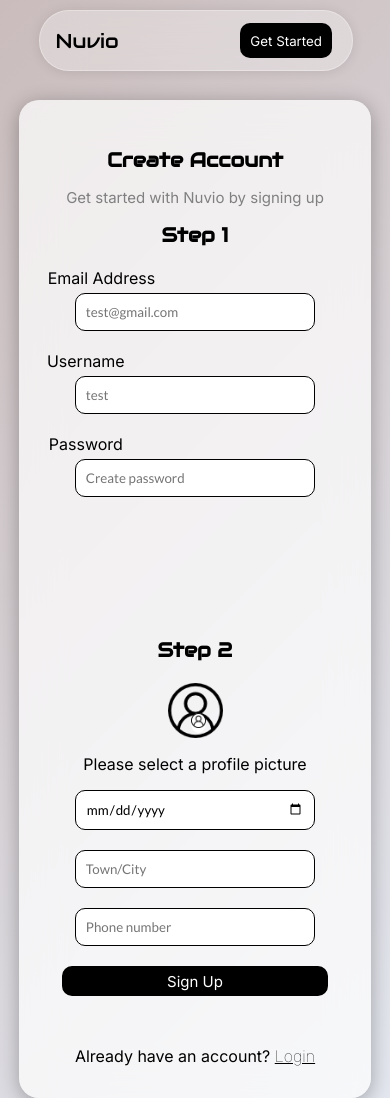
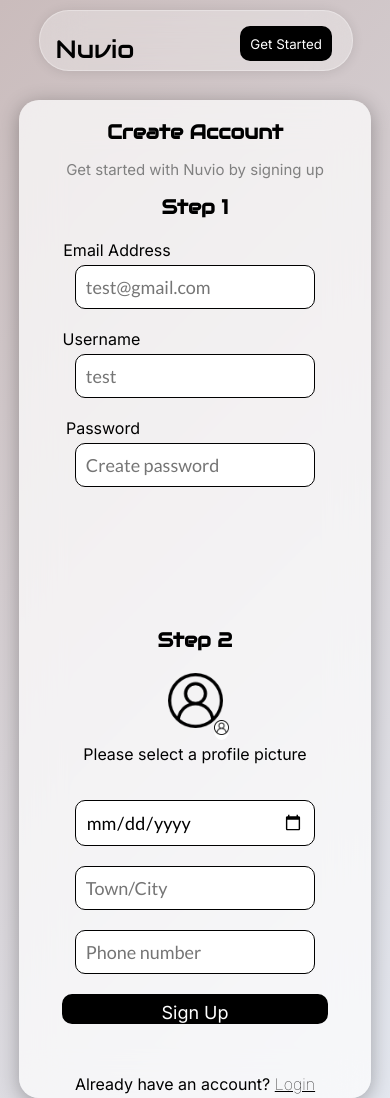
Before and after one commit to k1ngdom-code/Nuvio, a plain HTML site: page signup.html in a window 390 px wide. Shown: the top 1098 px of the page. Drawn offline with nearby package versions, Linux system fonts and the light colour scheme; a web font is replaced by a local one.

Commit message:
Update signup.css

```diff
--- a/signup.css
+++ b/signup.css
@@ -27,13 +27,13 @@ nav p{
 }
 .logo{
     margin-left: 5%;
-    font-size: 20px;
+    font-size: 25px;
     margin-top: -1%;
 }
 
 nav button{
     position: absolute;
-    top: 5px;
+    top: 20%;
     right: 20px;
     padding: 10px;
     border-radius: 10px;
@@ -79,7 +79,7 @@ h3{
     margin-top: -20px;
 }
 .start{
-font-size: 18px;
+font-size: 20px;
 transform: translate(0px,-20px);
 color: gray;
 
@@ -88,15 +88,15 @@ label{
     display: flex;
     position: relative;
 justify-content: center;
-margin-left: -54%;
+margin-left: -60%;
 padding-bottom: 5px;
 font-family: Inter;
 }
 .usernm{
-    margin-left: -60%;
+    margin-left: -64%;
 }
 .psw{
-    margin-left: -60%;
+    margin-left: -64%;
 }
 
 .signup-container input{
@@ -105,8 +105,9 @@ font-family: Inter;
     border-radius: 10px;
     margin-bottom: 20px;
     border: 1px solid;
-    background-color:white;
+    background-color:#ffffff;
     font-family: Lato;
+    font-size: 18px;
 }
 input:focus{
     outline: none;
@@ -114,8 +115,8 @@ input:focus{
 
 #signup{
     width: 70%;
-    font-size: 15px;
-    padding: 4px;
+    font-size: 18px;
+    padding: 6px;
     background-color: black;
     color: white;
     border: 2px solid black;
@@ -143,18 +144,13 @@ font-weight: 100;
     font-family: Inter;
 
 }
-#lock{
-    display: flex;
-    position: absolute;
-    margin-top: 100px;
-}
+
 #edit{
     display: flex;
-   position: absolute;
- margin-top: 62%;
- margin-right: -62%;
+ margin-right: -65%;
  background-color: white;
  border-radius: 50%;
+transform: translateY(-300%);
 }
 
 @media (max-width:780px){
@@ -164,25 +160,31 @@ font-weight: 100;
 #signup{
     height: 40px;
 }
+#edit{
+    margin-right: -67%;
+}
+#getstarted{
+    top: 16px;
+}
 }
 
 @media (max-width:480px){
 label{
-    margin-left: -60%;
+    margin-left: -50%;
     font-size: 135x;
 }
     .usernm{
-    margin-left: -70%;
+    margin-left: -60%;
 }
 .psw{
-    margin-left: -70%;
+    margin-left: -59%;
 }
 .already{
     transform: translate(0px, 20px);
 }
 #getstarted{
     height: 35px;
-    top: 8px;
+
     right: 20px;
     padding: 10px;
 }
@@ -223,7 +225,7 @@ nav{
     margin-top: -1%;
 }
 #getstarted{
-    top: 12px;
+    top: 15px;
 }
 }
 
```
